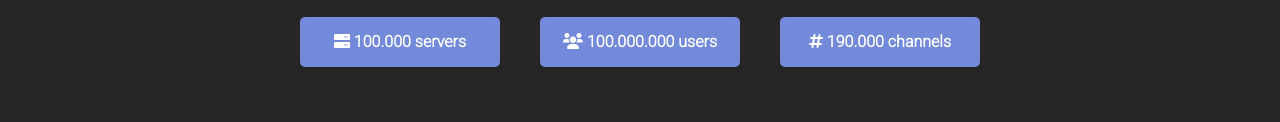
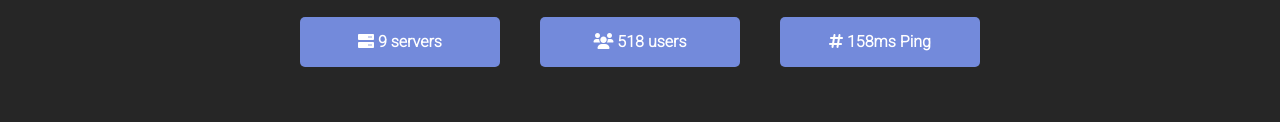
Before and after one commit to Tabem-mg/diskmusic.github.io, a website: page index.html in a window 1280 px wide. Shown: the part 2144-2266 px from the top of the page. Drawn offline with Linux system fonts and the light colour scheme.

Commit message:
Update index.html

```diff
--- a/index.html
+++ b/index.html
@@ -111,13 +111,13 @@
     <div class="container">
       <div class="services">
         <div class="service">
-          <span><i class="fas fa-server"></i> 100.000 servers</span>
+          <span><i class="fas fa-server"></i> 9 servers</span>
         </div>
         <div class="service">
-          <span><i class="fas fa-users"></i> 100.000.000 users</span>
+          <span><i class="fas fa-users"></i> 518 users</span>
         </div>
         <div class="service">
-          <span><i class="fas fa-hashtag"></i> 190.000 channels</span>
+          <span><i class="fas fa-hashtag"></i> 158ms Ping</span>
         </div>
       </div>
     </div>
```
